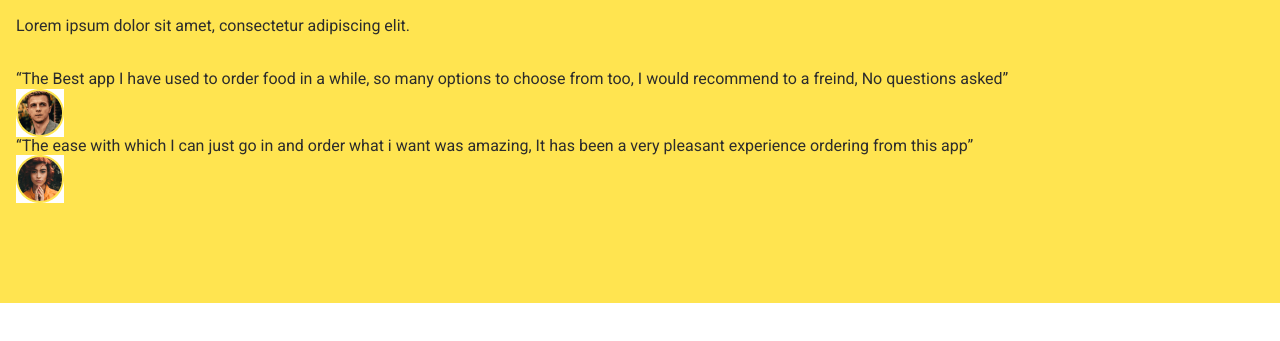
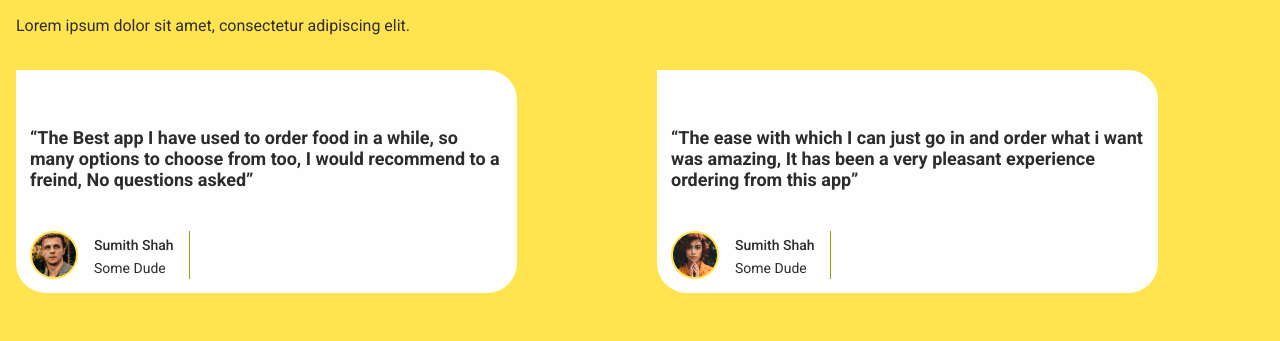
Before and after one commit to NataliaMahera/blended-3-4-new, a plain HTML site: page index.html in a window 1280 px wide. Shown: the part 645-986 px from the top of the page. Before the commit the page ends 948 px from the top, so only its background shows below. Drawn offline with nearby package versions, Linux system fonts and the light colour scheme.

Commit message:
Update index.html

```diff
--- a/index.html
+++ b/index.html
@@ -78,22 +78,41 @@
                 <h2 class="title">What our Customers Say</h2>
             <p class="description opinions-desc">Lorem ipsum dolor sit amet, consectetur adipiscing elit.</p>
 
-                <ul class="opinion-list list">
-                    <li class="opinion-list-item">
-                        <p class="comment-description">“The Best app I have used to order food in a while, so many
-                            options to choose from too, I would recommend to a freind, No questions asked”</p>
-                        <div class="avatar-group">
-                            <img src="./images/avatar-1.jpg" alt="avatar">
-                            <p></p>
+                <ul class="opinions-list list">
+                    <li class="opinions-list-item">
+                        <p class="comment-desc">“The Best app I have used to order food in a while, so many
+                            options to choose from too, I would recommend to a freind, No questions asked”
+                        </p>
+                        <div class="avatar-content">
+                            <img class="avatar" src="./images/avatar-1.jpg" alt="avatar">
+                            <ul class="avatar-desc">
+                                <li class="list">
+                                    <p class="avatar-name">Sumith Shah</p>
+                                </li>
+                                <li class="list">
+                                    <p class="avatar-position">Some Dude</p>
+                                </li>
+                            </ul>
                         </div>
                     </li>
-                    <li class="opinion-list-item">
-                        <p class="comment-description">“The ease with which I can just go in and order what i want was amazing, It has been
-                            a very pleasant experience ordering from this app”</p>
-                        <img src="./images/avatar-2.jpg" alt="avatar">
+                    <li class="opinions-list-item">
+                        <p class="comment-desc">“The ease with which I can just go in and order what i want was amazing, It has
+                            been
+                            a very pleasant experience ordering from this app”
+                        </p>
+                        <div class="avatar-content">
+                            <img class="avatar" src="./images/avatar-2.jpg" alt="avatar">
+                            <ul class="avatar-desc">
+                                <li class="list">
+                                    <p class="avatar-name">Sumith Shah</p>
+                                </li>
+                                <li class="list">
+                                    <p class="avatar-position">Some Dude</p>
+                                </li>
+                            </ul>
+                        </div>
                     </li>
                 </ul>
-
             </div>
         </section>
         </main>
```
